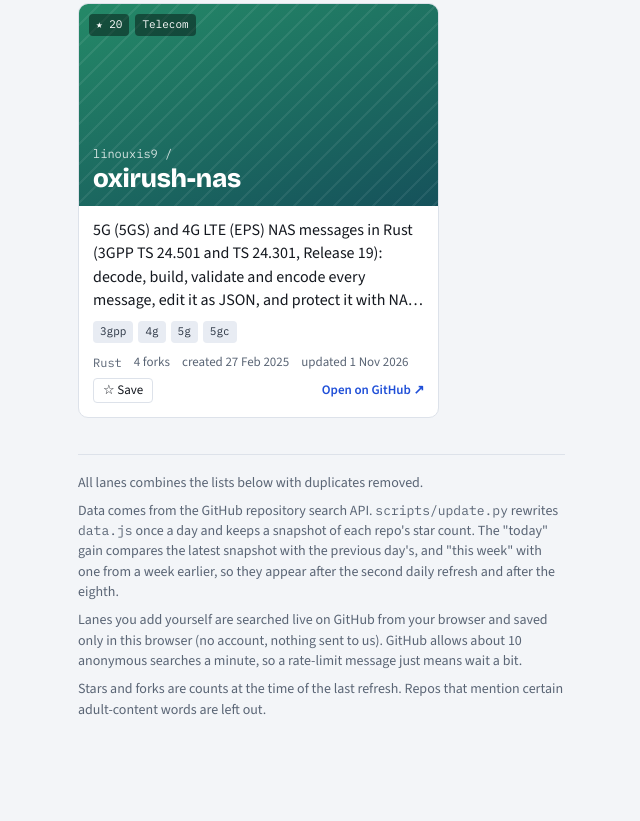
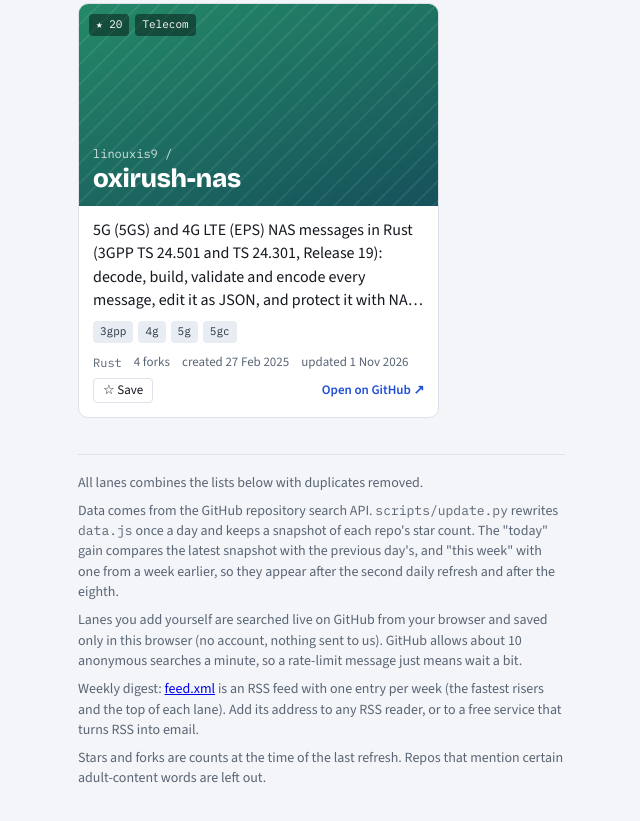
Before and after one commit to KashibaiP/gittube, a plain HTML site: page index.html in a window 1280 px wide. Shown: the part 9202-10023 px from the top of the page, without its empty margins (2-642 px from the left). Before the commit the page ends 9962 px from the top, so only its background shows below. Drawn offline with nearby package versions, Linux system fonts and the light colour scheme.

Commit message:
Step 5: link the weekly digest feed from the page, README for all new features
Co-Authored-By: Claude Sonnet 5.5 <noreply@anthropic.com>
Claude-Session: https://claude.ai/code/session_01MmNpUGjVPPBYGxNfpF46Gt

```diff
--- a/index.html
+++ b/index.html
@@ -4,6 +4,7 @@
 <meta charset="utf-8">
 <meta name="viewport" content="width=device-width, initial-scale=1, viewport-fit=cover">
 <title>GitTube</title>
+<link rel="alternate" type="application/rss+xml" title="GitTube weekly digest" href="feed.xml">
 <link rel="preconnect" href="https://fonts.googleapis.com">
 <link rel="stylesheet" href="https://fonts.googleapis.com/css2?family=Bricolage+Grotesque:opsz,wght@12..96,600;12..96,800&family=Source+Sans+3:wght@400;600&family=IBM+Plex+Mono:wght@400;500&display=swap">
 <style>
@@ -133,6 +134,7 @@ footer code{font-family:var(--mono);font-size:13px}
     <p id="how"></p>
     <p>Data comes from the GitHub repository search API. <code>scripts/update.py</code> rewrites <code>data.js</code> once a day and keeps a snapshot of each repo's star count. The "today" gain compares the latest snapshot with the previous day's, and "this week" with one from a week earlier, so they appear after the second daily refresh and after the eighth.</p>
     <p>Lanes you add yourself are searched live on GitHub from your browser and saved only in this browser (no account, nothing sent to us). GitHub allows about 10 anonymous searches a minute, so a rate-limit message just means wait a bit.</p>
+    <p>Weekly digest: <a href="feed.xml">feed.xml</a> is an RSS feed with one entry per week (the fastest risers and the top of each lane). Add its address to any RSS reader, or to a free service that turns RSS into email.</p>
     <p>Stars and forks are counts at the time of the last refresh. Repos that mention certain adult-content words are left out.</p>
   </footer>
 </div>
```
Also changed, not shown: 1 other file.
